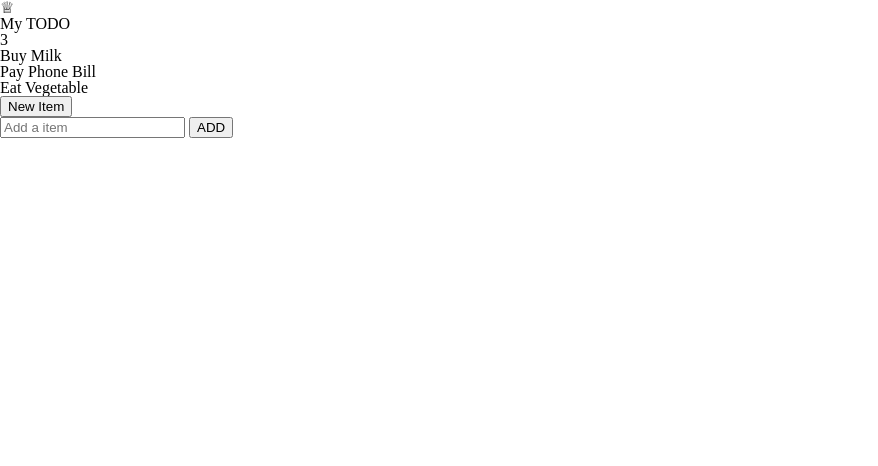
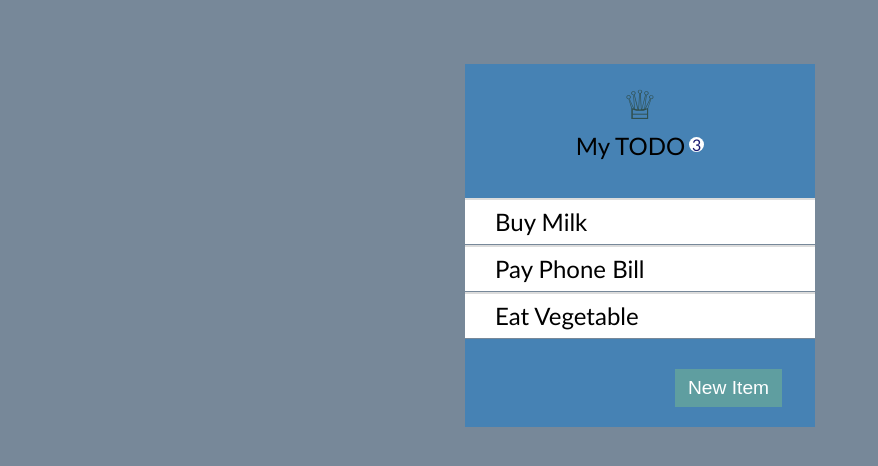
Before and after one commit to pinjin1201/todo_list, a plain HTML site: page index.html in a window 1280 px wide. Shown: the whole page, without its empty margins (0-878 px from the left). Drawn offline with Linux system fonts and the light colour scheme.

Commit message:
add index.css

```diff
--- a/index.html
+++ b/index.html
@@ -24,10 +24,10 @@
       <li>Pay Phone Bill</li>
       <li>Eat Vegetable</li>
     </ul>
-    <button class="start">New Item</button>
+    <button class="start-btn">New Item</button>
     <div class="add">
       <input type="text" name="item" id="item" placeholder="Add a item"/>
-      <button class="add-item">ADD</button>
+      <button class="add-btn">ADD</button>
     </div>
   </main>
 
--- a/style/index.css
+++ b/style/index.css
@@ -0,0 +1,116 @@
+
+* {
+  box-sizing: border-box;
+}
+
+body {
+  margin: 0;
+  padding-top: 5%;
+  font-size: 16px;
+  font-family:'Gill Sans', 'Gill Sans MT', Calibri, 'Trebuchet MS', sans-serif;
+  background: #778899;
+}
+
+main {
+  width: 350px;
+  background: #4682B4;
+  text-align: center;
+  margin: 0 auto;
+  padding: 20px 0;
+}
+
+/* title */
+.title .title-image {
+  color: #2F4F4F;
+  font-size: 2.5em;
+  margin-bottom: 10px;
+}
+.title .title-text {
+  display: flex;
+  justify-content: center;
+  margin-bottom: 40px;
+}
+.title-text .text {
+  font-size: 1.5em;
+}
+.title-text .amount {
+  color: #191970;
+  width: 15px;
+  height: 15px;
+  margin-top: 3px;
+  margin-left: 4px;
+  background: #fff;
+  -moz-border-radius: 50%;
+  -webkit-border-radius: 50%;
+  -o-bordr-radius: 50%;
+  -ms-border-radius: 50%;
+  border-radius: 50%;
+}
+
+/* todo item */
+ul {
+  width: 100%;
+  margin-bottom: 30px;
+}
+ul li {
+  font-size: 1.5em;
+  padding: 10px 0 10px 30px;
+  text-align: left;
+  list-style: none;
+  background: #fff;
+  border-top: 2px solid #dcdcdc;
+  border-bottom: 1px solid #778899;
+}
+
+/* start button */
+button.start-btn {
+  display: block;
+  color: #fff;
+  font-size: 1.2em;
+  padding: 8px 13px;
+  margin-left: 60%;
+  border: 0;
+  background: #5F9EA0;
+  cursor: pointer;
+  -webkit-appearance: none;
+  -moz-border-radius: 0;
+  -webkit-border-radius: 0;
+  -o-bordr-radius: 0;
+  -ms-border-radius: 0;
+  border-radius: 0;
+}
+
+/* add */
+main .add {
+  display: none;
+}
+.add input {
+  border-color: #000;
+  width: 245px;
+  height: 32px;
+  margin-right: 10px;
+  border: 2px solid #000;
+  background-color: #fff;
+  -moz-border-radius: 0;
+  -webkit-border-radius: 0;
+  -o-bordr-radius: 0;
+  -ms-border-radius: 0;
+  border-radius: 0;
+}
+.add button {
+  color: #000;
+  font-size: 1.1em;
+  padding: 5px 10px;
+  border: 0;
+  background: #DAA520;
+  -webkit-appearance: none;
+  -moz-border-radius: 0;
+  -webkit-border-radius: 0;
+  -o-bordr-radius: 0;
+  -ms-border-radius: 0;
+  border-radius: 0;
+}
+.add button:hover {
+  cursor: pointer;
+  opacity: 0.7;
+}
```
